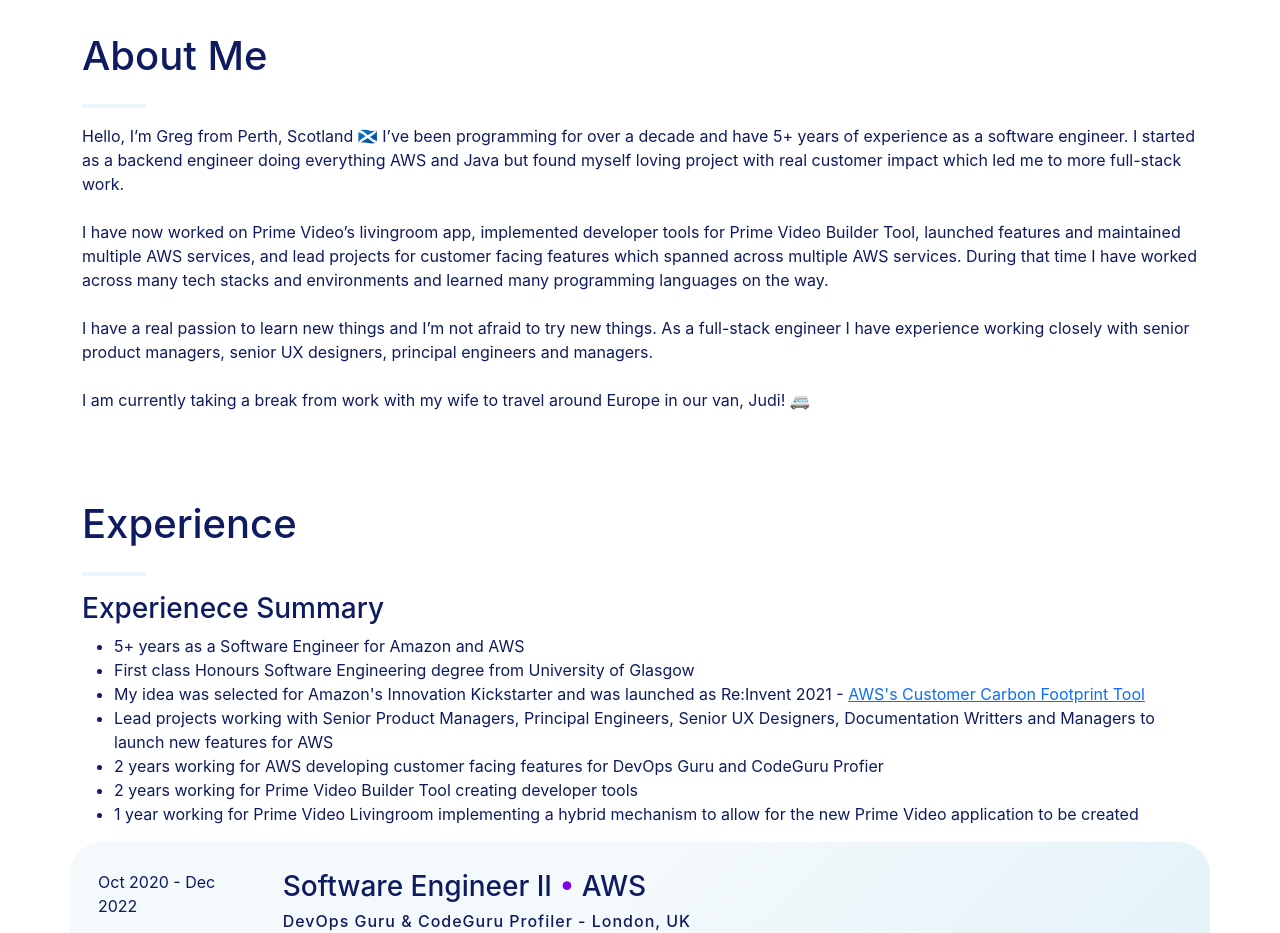
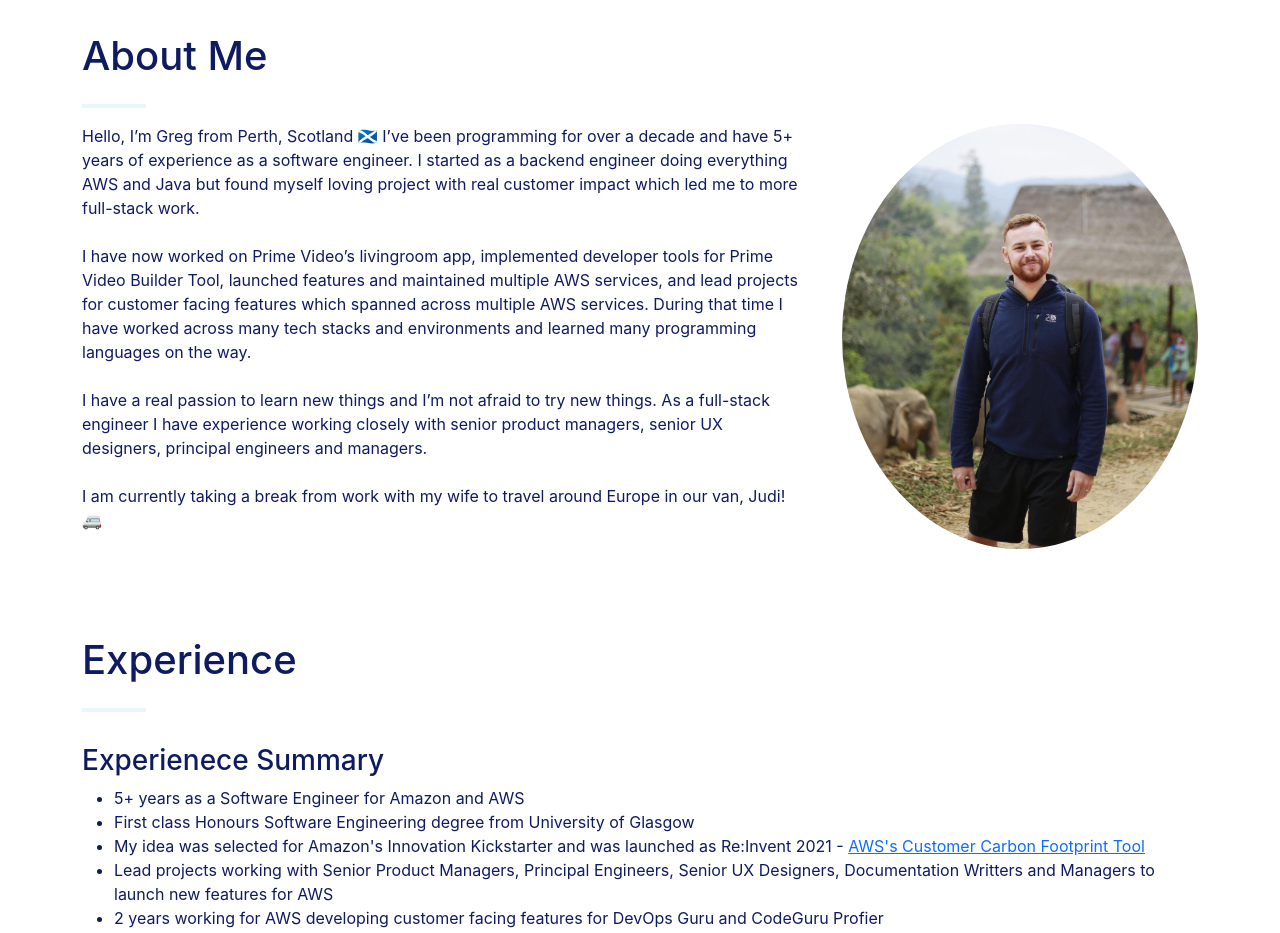
Before and after one commit to Greg12Thomson/personalWebsite, a React (Create React App) app: page / in a window 1280 px wide. Shown: the part 800-1733 px from the top of the page. Built offline with nearby package versions, Linux system fonts and the light colour scheme.

Commit message:
Add image

```diff
--- a/src/App.tsx
+++ b/src/App.tsx
@@ -1,10 +1,11 @@
 import React from "react";
-import { Container, Col, Row } from 'react-bootstrap';
+import { Container, Col, Row, Image } from 'react-bootstrap';
 
 import Contact from './components/Contact'
 import Education from './components/Education'
 import Experience from './components/Experience'
 import Hero from './components/Hero'
+import HeadShot from './images/headshot.jpg';
 
 import './App.css';
 
@@ -23,7 +24,9 @@
             </Col>
           </Row>
           <hr/>
-          <p>
+          <Row>
+            <Col md={8} sm={12}>
+              <p className="intro">
                 Hello, I’m Greg from Perth, Scotland 🏴󠁧󠁢󠁳󠁣󠁴󠁿 I’ve been programming for over a decade and have
                 5+ years of experience as a software engineer. I started as a backend engineer doing
                 everything AWS and Java but found myself loving project with real customer
@@ -42,6 +45,11 @@
                 I am currently taking a break from work with my wife to travel around Europe
                 in our van, Judi! 🚐<br/><br/>
               </p>
+            </Col>
+            <Col md={4} sm={12}>
+              <Image src={HeadShot} fluid roundedCircle />
+            </Col>
+          </Row>
         </Container>
       </div>
 
--- a/src/components/Experience.tsx
+++ b/src/components/Experience.tsx
@@ -12,8 +12,8 @@
                 </Row>
                 <hr/>
 
-                <h3>Experienece Summary</h3>
-                <ul>
+                <h3 className="summary-heading">Experienece Summary</h3>
+                <ul className="summary-list">
                     <li>5+ years as a Software Engineer for Amazon and AWS</li>
                     <li>First class Honours Software Engineering degree from University of Glasgow</li>
                     <li>My idea was selected for Amazon's Innovation Kickstarter and was launched as Re:Invent
--- a/src/components/Hero.tsx
+++ b/src/components/Hero.tsx
@@ -18,8 +18,13 @@
                           .pasteString("👋", null)
                           .pauseFor(700)
                           .typeString(", I'm")
+                          .pauseFor(2000)
+                          .deleteAll()
                           .start();
                   }}
+                  options={
+                    {loop:true}
+                  }
                 />
               </h3>
               <h1>
--- a/src/styles/experience.scss
+++ b/src/styles/experience.scss
@@ -17,3 +17,35 @@
     font-weight: 500;
   }
 }
+
+.section {
+  text-align: left;
+  font-family: -apple-system,BlinkMacSystemFont,Segoe UI,Roboto,Helvetica,Arial,sans-serif,Apple Color Emoji,Segoe UI Emoji,Segoe UI Symbol;
+  color: $dark-blue;
+  margin-bottom: 2rem;
+  padding: 2rem 2rem 0 2rem;
+
+  h5 {
+      letter-spacing: 1px;
+  }
+}
+
+.experience-card {
+  background-color: $light-blue;
+  background-image: linear-gradient(135deg, #f4f9fc 38%, #aadcec54);
+  margin-bottom: 2rem;
+  border-radius: 2rem;
+  padding: 1.8rem 1rem;
+
+  h5 {
+      font-size: 1rem;
+  }
+}
+
+.summary-heading {
+  padding-top: 1rem;
+}
+
+.summary-list {
+  padding-bottom: 1rem;
+}
--- a/src/styles/hero.scss
+++ b/src/styles/hero.scss
@@ -49,18 +49,6 @@
     }
 }
 
-.section {
-    text-align: left;
-    font-family: -apple-system,BlinkMacSystemFont,Segoe UI,Roboto,Helvetica,Arial,sans-serif,Apple Color Emoji,Segoe UI Emoji,Segoe UI Symbol;
-    color: $dark-blue;
-    margin-bottom: 2rem;
-    padding: 2rem 2rem 0 2rem;
-
-    h5 {
-        letter-spacing: 1px;
-    }
-}
-
 .footer {
     text-transform: uppercase;
     color: #919795;
@@ -68,18 +56,13 @@
     font-size: 12px;
 }
 
-.experience-card {
-    background-color: $light-blue;
-    background-image: linear-gradient(135deg, #f4f9fc 38%, #aadcec54);
-    margin-bottom: 2rem;
-    border-radius: 2rem;
-    padding: 1.8rem 1rem;
-
-    h5 {
-        font-size: 1rem;
-    }
-}
-
 .purple {
     color: $purple;
 }
+
+.intro {
+    margin-right: 1rem;
+    @media (max-width: $mobile-max-width) {
+        margin-right: 0;
+    }
+}
--- a/src/styles/parameters.scss
+++ b/src/styles/parameters.scss
@@ -6,3 +6,6 @@
 $bright-blue: #aadcec;
 $secondary-blue: #aadcec;
 $grey: #919795;
+
+// sizes
+$mobile-max-width: 660px;
--- /dev/null
+++ b/src/types/images.d.ts
@@ -0,0 +1,2 @@
+declare module '*.jpg';
+declare module '*.jpeg';
--- a/tsconfig.json
+++ b/tsconfig.json
@@ -6,6 +6,7 @@
         "dom.iterable",
         "esnext"
       ],
+      "typeRoots": ["node_modules/@types", "src/types"],
       "allowJs": true,
       "skipLibCheck": true,
       "esModuleInterop": true,
```
Also changed, not shown: src/images/headshot.jpg (added). Lines whose indentation alone changed are shown as unchanged.
